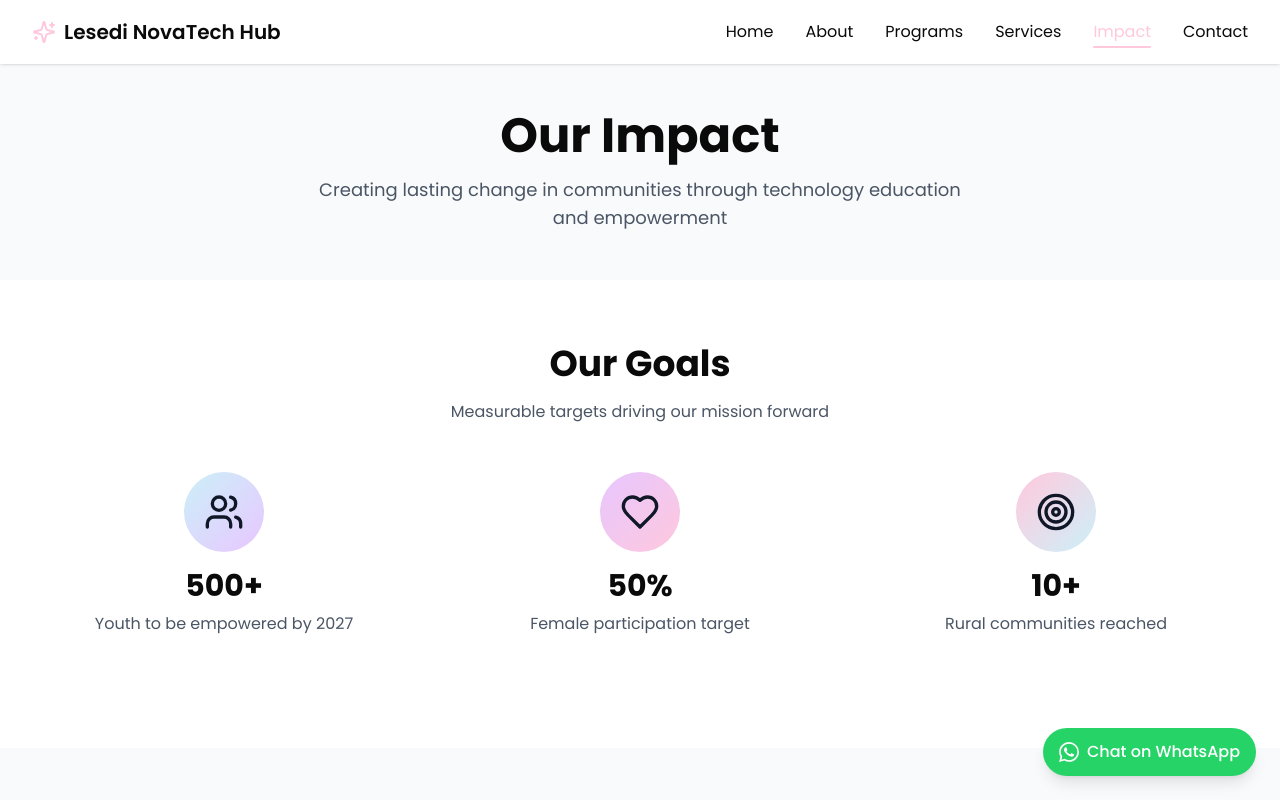
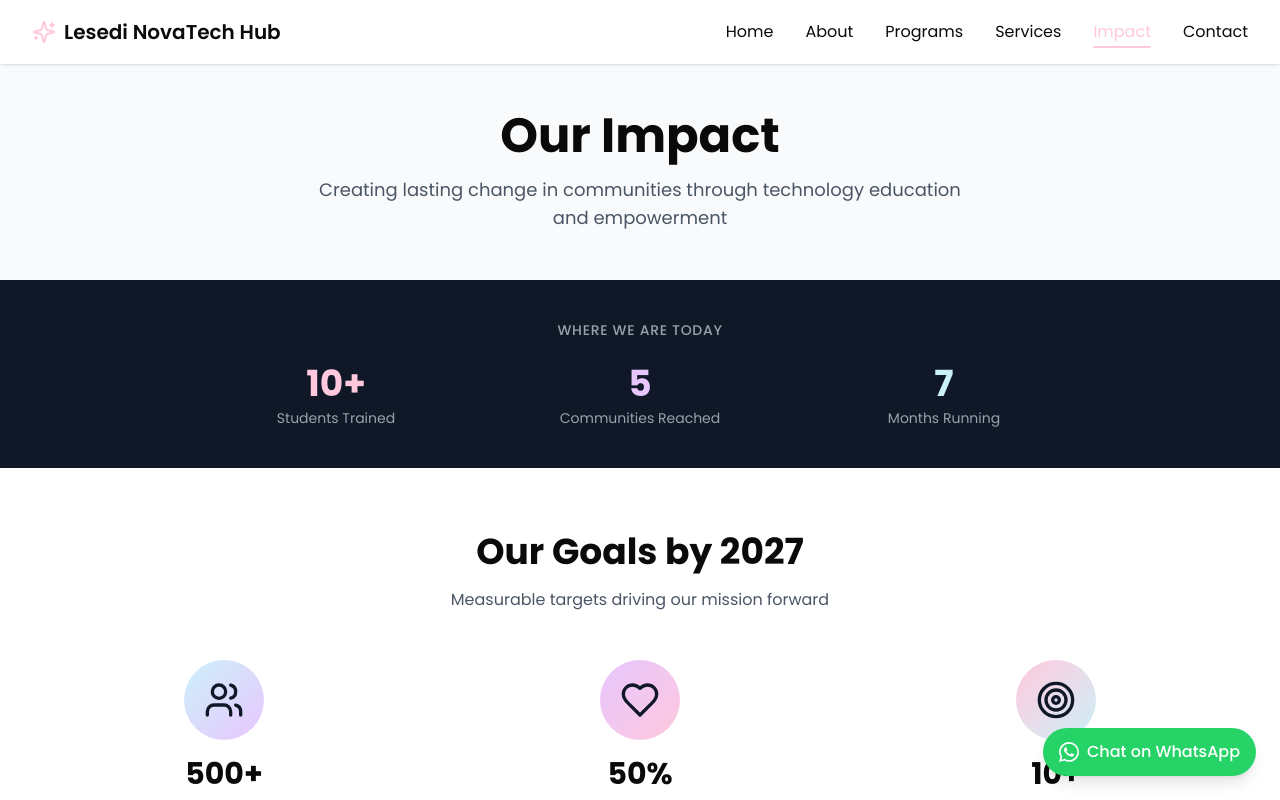
Before and after one commit to LesediSiyaya/Lesedinovatechhubwebsite, a React (Vite) app: page /impact in a window 1280 px wide. Shown: the top 800 px of the page. Built offline with nearby package versions, Linux system fonts and the light colour scheme.

Commit message:
Add real current stats (10+ students, 5 communities, 7 months) to Impact page

```diff
--- a/src/app/pages/Impact.tsx
+++ b/src/app/pages/Impact.tsx
@@ -14,11 +14,32 @@ export default function Impact() {
         </div>
       </section>
 
+      {/* Current Stats */}
+      <section className="py-10 px-4 sm:px-6 lg:px-8 bg-gray-900">
+        <div className="max-w-4xl mx-auto">
+          <p className="text-center text-gray-400 text-sm mb-6 uppercase tracking-wider font-medium">Where We Are Today</p>
+          <div className="grid grid-cols-3 gap-4 text-center">
+            <div>
+              <p className="text-3xl sm:text-4xl font-bold text-[#ffc8dd]">10+</p>
+              <p className="text-gray-400 text-xs sm:text-sm mt-1">Students Trained</p>
+            </div>
+            <div>
+              <p className="text-3xl sm:text-4xl font-bold text-[#e7c6ff]">5</p>
+              <p className="text-gray-400 text-xs sm:text-sm mt-1">Communities Reached</p>
+            </div>
+            <div>
+              <p className="text-3xl sm:text-4xl font-bold text-[#caf0f8]">7</p>
+              <p className="text-gray-400 text-xs sm:text-sm mt-1">Months Running</p>
+            </div>
+          </div>
+        </div>
+      </section>
+
       {/* Impact Goals */}
       <section className="py-12 sm:py-16 px-4 sm:px-6 lg:px-8 bg-white">
         <div className="max-w-7xl mx-auto">
           <div className="text-center mb-8 sm:mb-12">
-            <h2 className="text-3xl sm:text-4xl font-bold mb-4">Our Goals</h2>
+            <h2 className="text-3xl sm:text-4xl font-bold mb-4">Our Goals by 2027</h2>
             <p className="text-gray-600 max-w-2xl mx-auto">
               Measurable targets driving our mission forward
             </p>
```
